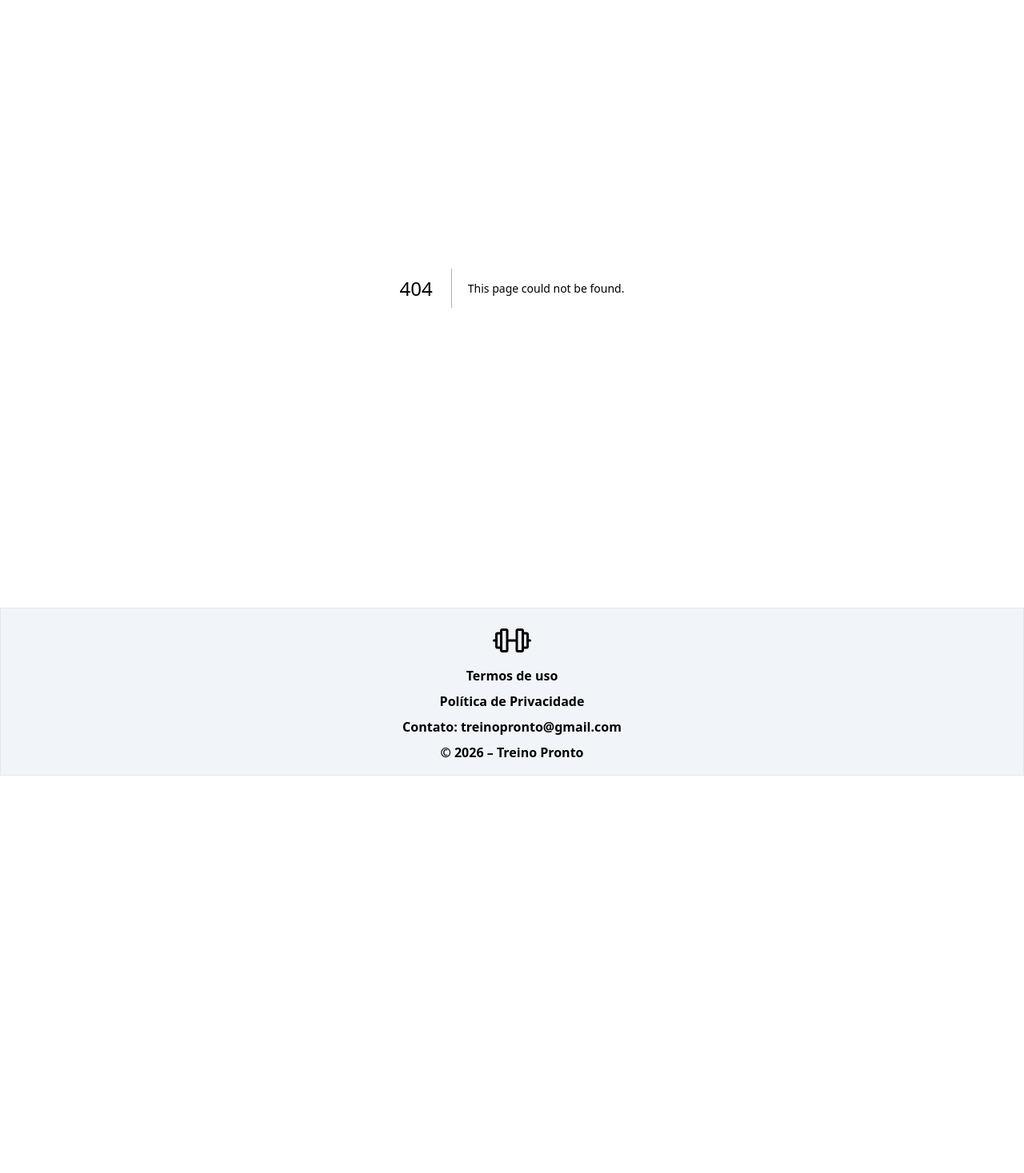
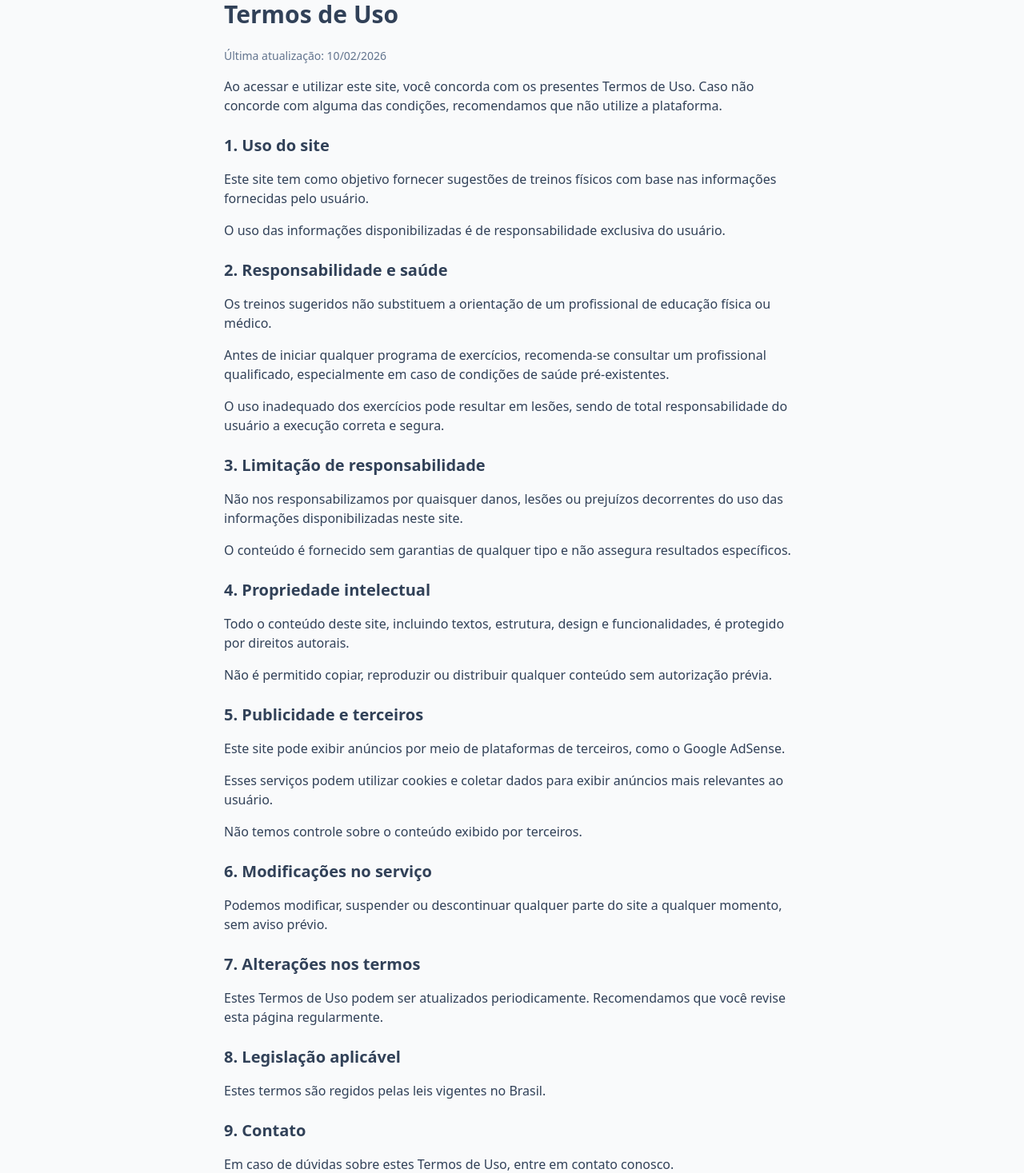
Before and after one commit to RobertoBMJunior/gym-site, a Next.js app: page /termos-de-uso in a window 1280 px wide. Before the commit this address had no page. Shown: the part 136-1603 px from the top of the page at 80% size. Before the commit the page ends 1106 px from the top, so only its background shows below. Built offline with nearby package versions, Linux system fonts and the light colour scheme.

Commit message:
feat: Criar página app/termos-de-uso

```diff
--- /dev/null
+++ b/src/app/termos-de-uso/page.tsx
@@ -0,0 +1,106 @@
+export default function TermosDeUso() {
+  return (
+    <main className="max-w-3xl mx-auto px-6 py-10 text-slate-700">
+      <h1 className="text-3xl font-bold mb-6">Termos de Uso</h1>
+
+      <p className="mb-4 text-sm text-slate-500">
+        Última atualização: {new Date().toLocaleDateString('pt-BR')}
+      </p>
+
+      <section className="space-y-4">
+        <p>
+          Ao acessar e utilizar este site, você concorda com os presentes Termos
+          de Uso. Caso não concorde com alguma das condições, recomendamos que
+          não utilize a plataforma.
+        </p>
+
+        <h2 className="text-xl font-semibold mt-6">1. Uso do site</h2>
+        <p>
+          Este site tem como objetivo fornecer sugestões de treinos físicos com
+          base nas informações fornecidas pelo usuário.
+        </p>
+        <p>
+          O uso das informações disponibilizadas é de responsabilidade exclusiva
+          do usuário.
+        </p>
+
+        <h2 className="text-xl font-semibold mt-6">
+          2. Responsabilidade e saúde
+        </h2>
+        <p>
+          Os treinos sugeridos não substituem a orientação de um profissional de
+          educação física ou médico.
+        </p>
+        <p>
+          Antes de iniciar qualquer programa de exercícios, recomenda-se
+          consultar um profissional qualificado, especialmente em caso de
+          condições de saúde pré-existentes.
+        </p>
+        <p>
+          O uso inadequado dos exercícios pode resultar em lesões, sendo de
+          total responsabilidade do usuário a execução correta e segura.
+        </p>
+
+        <h2 className="text-xl font-semibold mt-6">
+          3. Limitação de responsabilidade
+        </h2>
+        <p>
+          Não nos responsabilizamos por quaisquer danos, lesões ou prejuízos
+          decorrentes do uso das informações disponibilizadas neste site.
+        </p>
+        <p>
+          O conteúdo é fornecido sem garantias de qualquer tipo e não assegura
+          resultados específicos.
+        </p>
+
+        <h2 className="text-xl font-semibold mt-6">
+          4. Propriedade intelectual
+        </h2>
+        <p>
+          Todo o conteúdo deste site, incluindo textos, estrutura, design e
+          funcionalidades, é protegido por direitos autorais.
+        </p>
+        <p>
+          Não é permitido copiar, reproduzir ou distribuir qualquer conteúdo sem
+          autorização prévia.
+        </p>
+
+        <h2 className="text-xl font-semibold mt-6">
+          5. Publicidade e terceiros
+        </h2>
+        <p>
+          Este site pode exibir anúncios por meio de plataformas de terceiros,
+          como o Google AdSense.
+        </p>
+        <p>
+          Esses serviços podem utilizar cookies e coletar dados para exibir
+          anúncios mais relevantes ao usuário.
+        </p>
+        <p>Não temos controle sobre o conteúdo exibido por terceiros.</p>
+
+        <h2 className="text-xl font-semibold mt-6">
+          6. Modificações no serviço
+        </h2>
+        <p>
+          Podemos modificar, suspender ou descontinuar qualquer parte do site a
+          qualquer momento, sem aviso prévio.
+        </p>
+
+        <h2 className="text-xl font-semibold mt-6">7. Alterações nos termos</h2>
+        <p>
+          Estes Termos de Uso podem ser atualizados periodicamente. Recomendamos
+          que você revise esta página regularmente.
+        </p>
+
+        <h2 className="text-xl font-semibold mt-6">8. Legislação aplicável</h2>
+        <p>Estes termos são regidos pelas leis vigentes no Brasil.</p>
+
+        <h2 className="text-xl font-semibold mt-6">9. Contato</h2>
+        <p>
+          Em caso de dúvidas sobre estes Termos de Uso, entre em contato
+          conosco.
+        </p>
+      </section>
+    </main>
+  )
+}
--- a/src/components/layout/Footer.tsx
+++ b/src/components/layout/Footer.tsx
@@ -5,7 +5,7 @@ export function Footer() {
   return (
     <footer className="flex flex-col items-center py-4 border border-slate-200 bg-slate-100 font-semibold gap-2">
       <Image src="/logoBarbell.svg" alt="logo do site" width={48} height={48} />
-      <Link href="/">Termos de uso</Link>
+      <Link href="/termos-de-uso">Termos de uso</Link>
       <Link href="/politica-de-privacidade">Política de Privacidade</Link>
       <p>Contato: treinopronto@gmail.com</p>
       <p>© 2026 – Treino Pronto </p>
```
